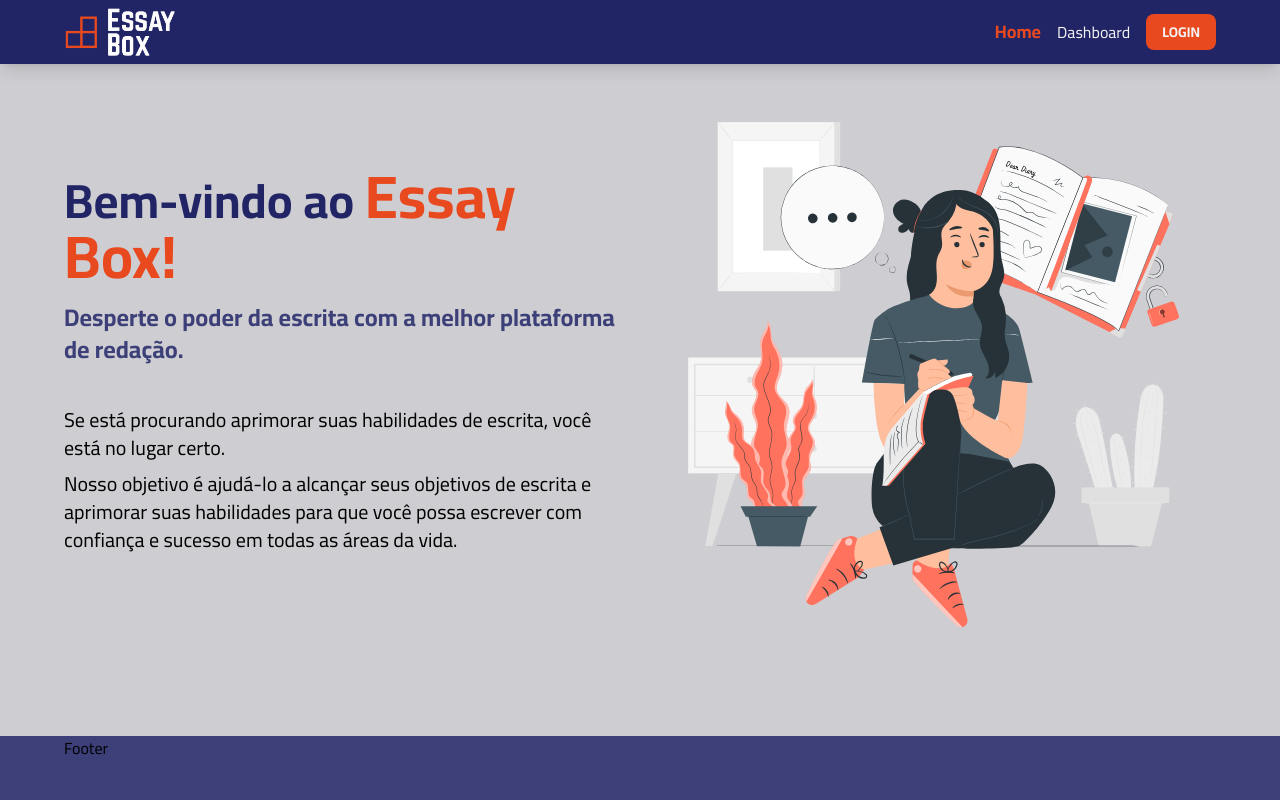
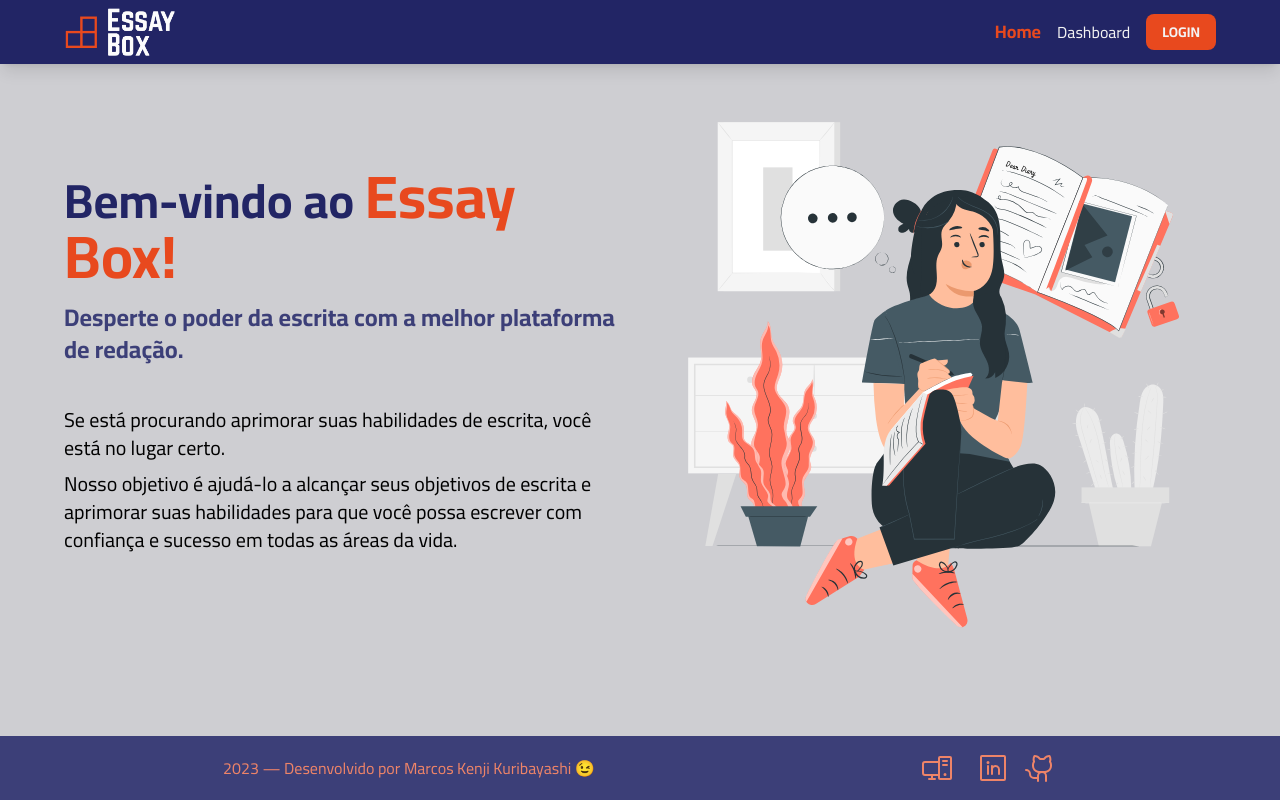
Before and after one commit to kenmarcos/essay-box, a React (Vite) app: page / in a window 1280 px wide. Built offline with nearby package versions, Linux system fonts and the light colour scheme; no server answers.

Commit message:
add footer

```diff
--- a/src/components/Footer/index.tsx
+++ b/src/components/Footer/index.tsx
@@ -1,7 +1,55 @@
+import { DesktopTower, GithubLogo, LinkedinLogo } from "@phosphor-icons/react";
+import { Tooltip } from "flowbite-react";
+import { Link } from "react-router-dom";
+
 const Footer = () => {
+  const currentYear = new Date().getFullYear();
+
   return (
     <footer className="h-16 px-4 bg-primary-400">
-      <div className="max-w-6xl mx-auto">Footer</div>
+      <div className="max-w-6xl mx-auto flex items-center h-full text-secondary-400">
+        <p className="max-w-md mx-auto text-center ">
+          {currentYear} — Desenvolvido por Marcos Kenji Kuribayashi 😉
+        </p>
+
+        <ul className="max-w-sm mx-auto grid grid-cols-3 space-x-4 justify-items-center">
+          <li>
+            <Tooltip content="Portfólio">
+              <a
+                href="https://marcos-kuribayashi.vercel.app"
+                target="_blank"
+                rel="noreferrer noopener"
+              >
+                <DesktopTower size={32} />
+              </a>
+            </Tooltip>
+          </li>
+
+          <li>
+            <Tooltip content="LinkedIn">
+              <a
+                href="https://linkedin.com/in/marcos-kuribayashi"
+                target="_blank"
+                rel="noreferrer noopener"
+              >
+                <LinkedinLogo size={32} />
+              </a>
+            </Tooltip>
+          </li>
+
+          <li>
+            <Tooltip content="Github">
+              <a
+                href="https://github.com/kenmarcos"
+                target="_blank"
+                rel="noreferrer noopener"
+              >
+                <GithubLogo size={32} />
+              </a>
+            </Tooltip>
+          </li>
+        </ul>
+      </div>
     </footer>
   );
 };
```
